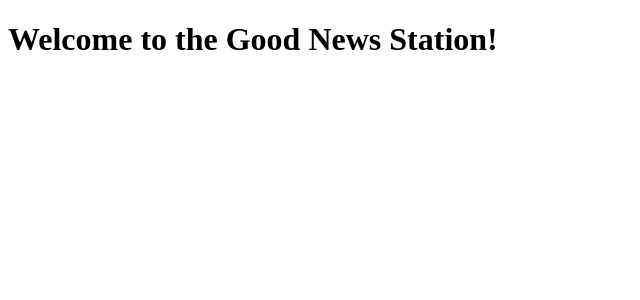
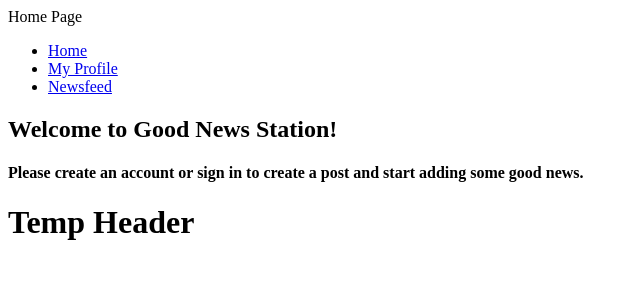
Before and after one commit to bethel-school-of-technology/Good-News-Station-Frontend, a React (Create React App) app: page / in a window 1280 px wide. Shown: the top 300 px of the page, without its empty margins (0-640 px from the left). Built offline with nearby package versions, Linux system fonts and the light colour scheme.

Commit message:
initial Landing page create

```diff
--- a/package.json
+++ b/package.json
@@ -6,6 +6,7 @@
     "@testing-library/jest-dom": "^4.2.4",
     "@testing-library/react": "^9.5.0",
     "@testing-library/user-event": "^7.2.1",
+    "axios": "^0.19.2",
     "moment": "^2.24.0",
     "react": "^16.13.1",
     "react-dom": "^16.13.1",
--- a/src/App.js
+++ b/src/App.js
@@ -1,11 +1,13 @@
 import React, { Fragment } from 'react';
 import './App.css';
-
 import Navbar from './components/Navbar/Navbar';
+import Landing from './components/Pages/Landing';
 
 const App = () => (
   <Fragment>
-    <h1>Welcome to the Good News Station!</h1>
+    <Navbar />
+    <Landing />
+    <h1>Temp Header</h1>
   </Fragment>
 )
 
--- /dev/null
+++ b/src/components/Pages/Landing.js
@@ -0,0 +1,13 @@
+import React from 'react'
+
+const Landing = () => {
+    return (
+        <section className="landingPage">
+        <div>
+            <h1 className="title">Welcome to Good News Station!</h1>
+            <h4 className="subHeader">Please create an account or sign in to create a post and start adding some good news.</h4>
+        </div>
+        </section>
+    )
+}
+export default Landing;
```
Also changed, not shown: 1 other file (tests, documents, lock files or other folders).
